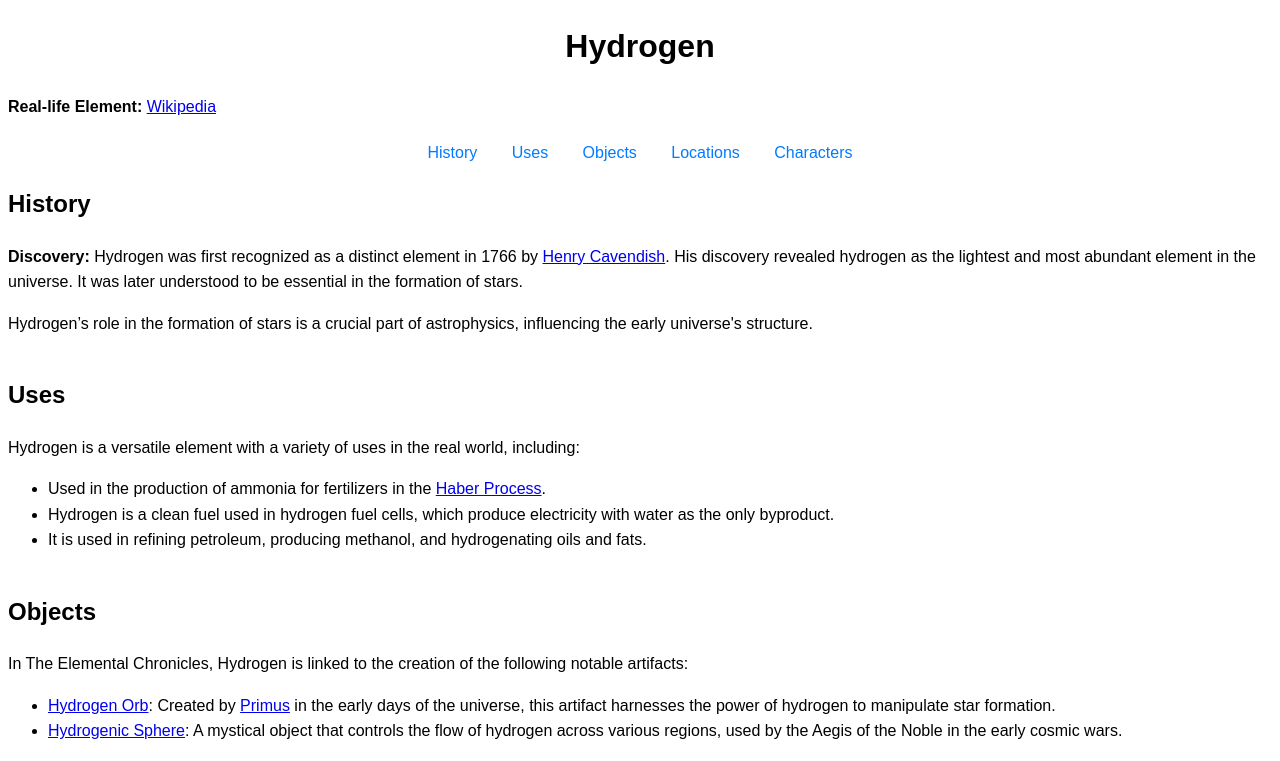
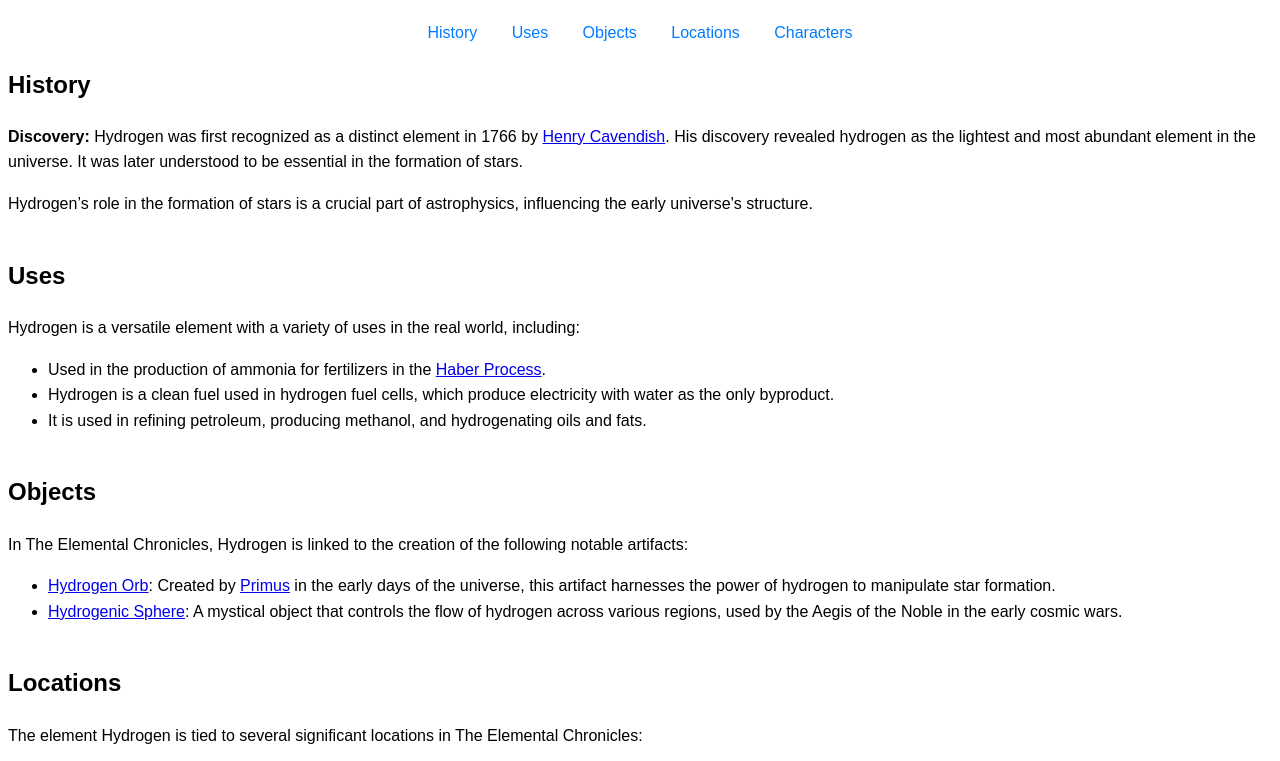
Before and after one commit to cvatch/Elements, a plain HTML site: page element/hydrogen.html in a window 1280 px wide. Shown: the top 761 px of the page. Drawn offline with Linux system fonts and the light colour scheme.

Commit message:
Update hydrogen.html
removed wiki link at the top

```diff
--- a/element/hydrogen.html
+++ b/element/hydrogen.html
@@ -30,11 +30,6 @@
     </style>
 </head>
 <body>
-
-    <header>
-        <h1>Hydrogen</h1>
-        <p><strong>Real-life Element: </strong> <a href="https://en.wikipedia.org/wiki/Hydrogen" target="_blank">Wikipedia</a></p>
-    </header>
 
     <!-- Table of Contents -->
     <nav>
```
